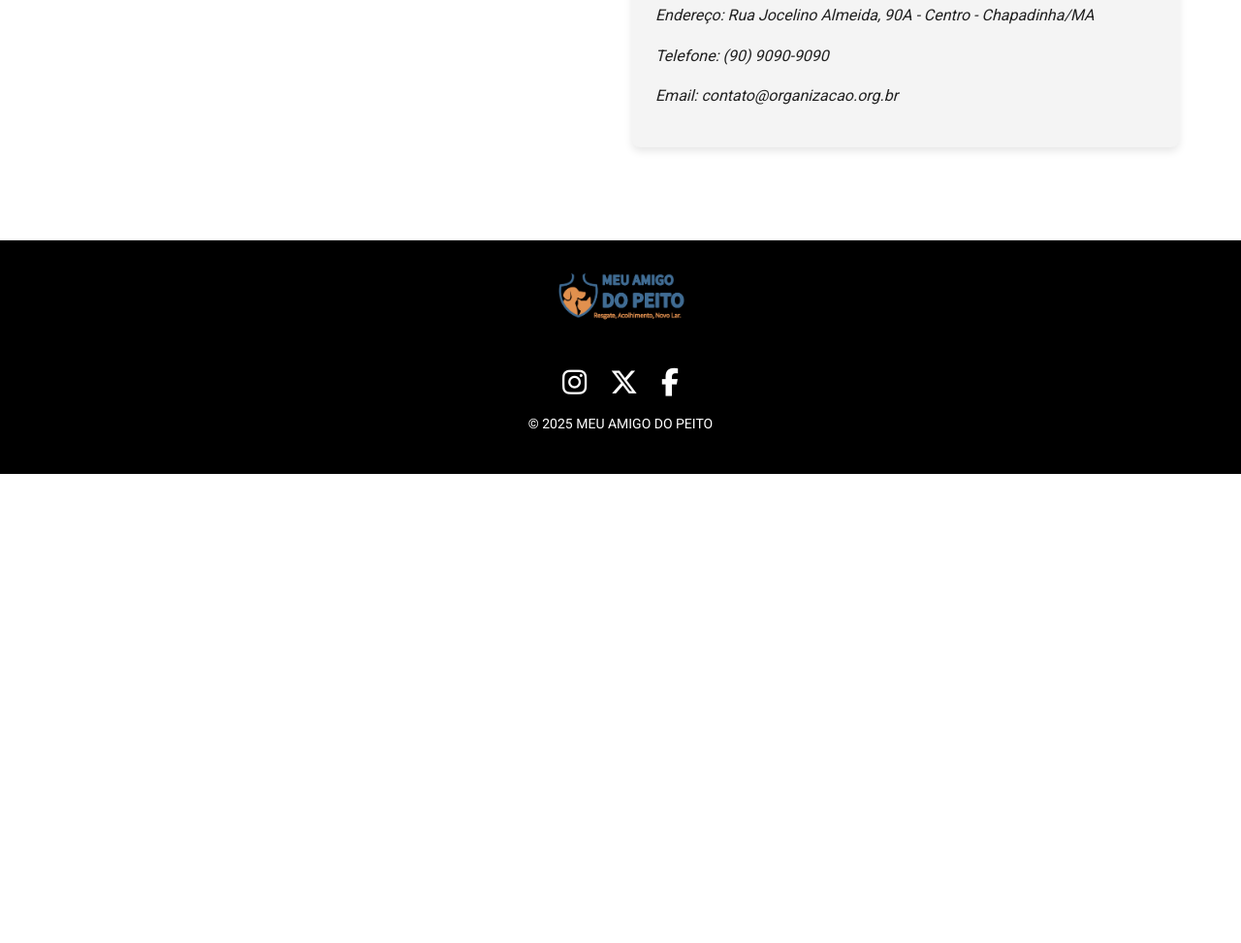
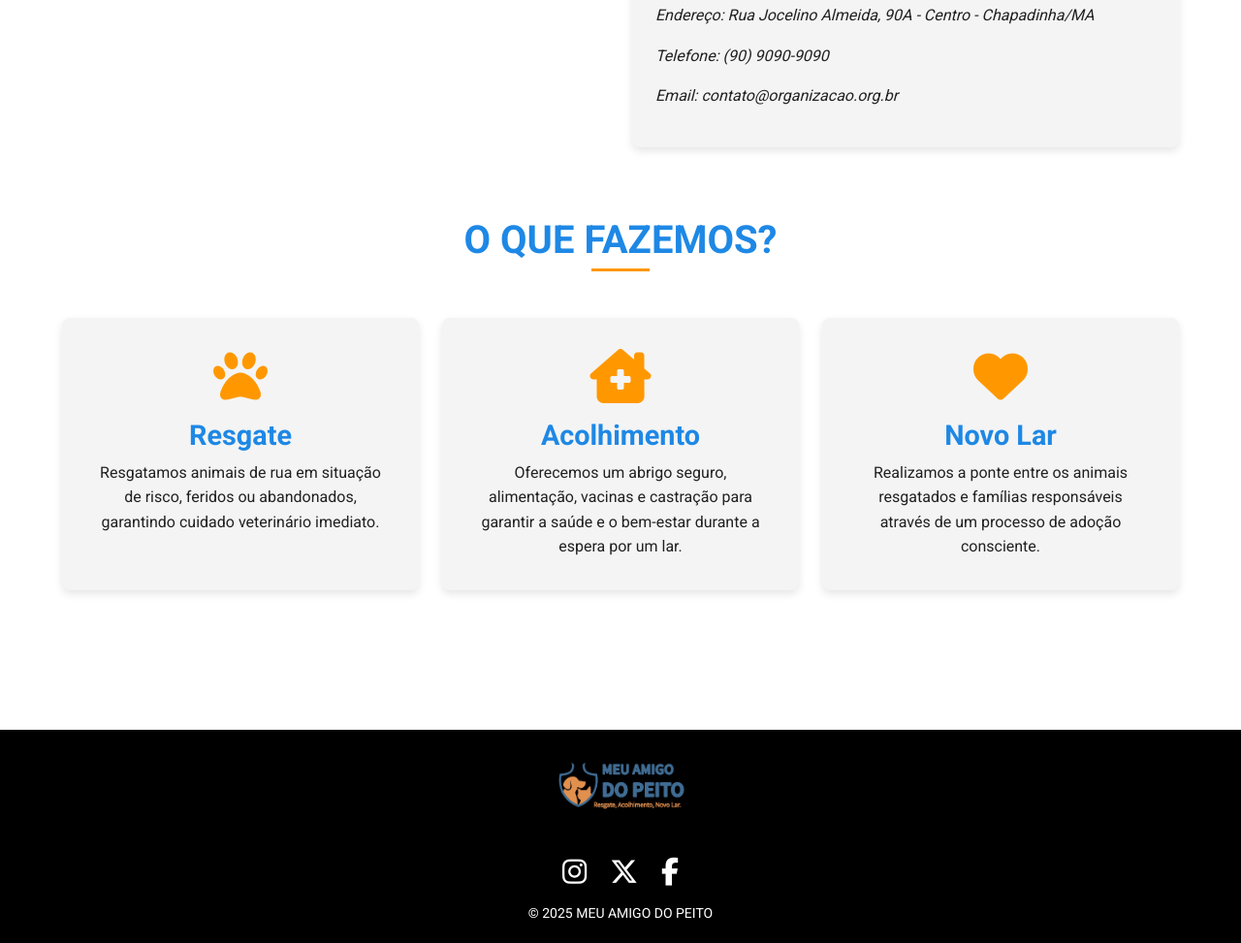
Before and after one commit to Ricardo-Emanoel/desenvolvimento-front-end, a plain HTML site: page index.html in a window 1280 px wide. Shown: the part 1388-2361 px from the top of the page at 97% size. Before the commit the page ends 1877 px from the top, so only its background shows below. Drawn offline with Linux system fonts and the light colour scheme.

Commit message:
v2-00054 finalização pagina index

```diff
--- a/index.css
+++ b/css/index.css
@@ -174,7 +174,7 @@ a:hover {
 
 .hero-banner {
     grid-area: banner;
-    background-image: url('./img/banner.png');
+    background-image: url('../img/banner.png');
     background-size: cover;
     background-position: center;
     height: 450px;
@@ -293,6 +293,71 @@ footer {
     transform: translateY(-8px) rotate(-45deg);
 }
 
+.nossos-servicos {
+    padding: var(--espaco-xxl) 0;
+    text-align: center;
+}
+
+.titulo-secao {
+    font-size: var(--tamanho-h2);
+    color: var(--cor-secundaria);
+    margin-bottom: var(--espaco-xxl);
+    position: relative;
+    padding-bottom: var(--espaco-sm);
+}
+
+.titulo-secao::after {
+    content: '';
+    display: block;
+    width: 60px;
+    height: 3px;
+    background-color: var(--cor-primaria);
+    margin: 0 auto;
+    position: absolute;
+    bottom: 0;
+    left: 50%;
+    transform: translateX(-50%);
+}
+
+.cards-servicos {
+    display: flex;
+    justify-content: space-between;
+    gap: var(--espaco-lg);
+}
+
+.card-servico {
+    flex: 1; /* Garante que todos tenham a mesma largura */
+    padding: var(--espaco-xl);
+    background-color: var(--cor-fundo-claro);
+    border-radius: var(--borda-arredondada);
+    box-shadow: var(--sombra-padrao);
+    transition: transform 0.3s ease;
+}
+
+.card-servico:hover {
+    transform: translateY(-5px);
+    box-shadow: 0 8px 16px rgba(0, 0, 0, 0.15);
+}
+
+.icon-servico {
+    font-size: var(--tamanho-h1);
+    color: var(--cor-primaria);
+    margin-bottom: var(--espaco-md);
+    display: block;
+}
+
+.card-servico h3 {
+    font-size: var(--tamanho-h3);
+    margin-bottom: var(--espaco-sm);
+    color: var(--cor-secundaria);
+}
+
+.card-servico p {
+    font-size: var(--tamanho-base);
+    color: var(--cor-texto-escuro);
+    margin-bottom: 0;
+}
+
 @media (max-width: 1199px) {
     .container {
         max-width: 960px;
@@ -321,6 +386,11 @@ footer {
 
     .mission, .contact-info {
         grid-column: 1 / span 12;
+    }
+
+    .cards-servicos {
+        flex-wrap: wrap;
+        justify-content: center;
     }
 }
 
@@ -403,7 +473,7 @@ footer {
     }
 
     .hero-banner {
-        height: 250px;
+        height: 200px;
     }
     .container {
         width: 95%;
@@ -412,6 +482,20 @@ footer {
     }
     h1 { font-size: var(--tamanho-h2); }
     h2 { font-size: var(--tamanho-h3); }
+
+    .cards-servicos {
+        flex-direction: column;
+        gap: var(--espaco-xl);
+    }
+
+    .card-servico {
+        flex: none;
+        width: 100%;
+    }
+
+    .titulo-secao {
+        font-size: var(--tamanho-h3);
+    }
 }
 
 @media (max-width: 575px) {
@@ -422,7 +506,7 @@ footer {
         height: 45px;
     }
     .hero-banner {
-        height: 200px;
+        height: 150px;
     }
     h1 { font-size: var(--tamanho-h3); }
     h2 { font-size: var(--tamanho-h4); }
--- a/index.html
+++ b/index.html
@@ -5,7 +5,7 @@
     <meta name="viewport" content="width=device-width, initial-scale=1.0">
     <title>meu amigo do peito</title>
     <link href="https://fonts.googleapis.com/css2?family=Roboto:wght@400;700&display=swap" rel="stylesheet">
-    <link rel="stylesheet" href="index.css">
+    <link rel="stylesheet" href="./css/index.css">
     <link rel="stylesheet" href="https://cdnjs.cloudflare.com/ajax/libs/font-awesome/6.5.2/css/all.min.css">
 </head>
 <body>
@@ -72,6 +72,31 @@
                 </address>
             </section>
 
+            <section class="nossos-servicos" style="grid-column: 1 / span 12;">
+                <h2 class="titulo-secao">O QUE FAZEMOS?</h2>
+
+                <div class="cards-servicos">
+
+                    <div class="card-servico">
+                        <i class="fa-solid fa-paw icon-servico"></i>
+                        <h3>Resgate</h3>
+                        <p>Resgatamos animais de rua em situação de risco, feridos ou abandonados, garantindo cuidado veterinário imediato.</p>
+                    </div>
+
+                    <div class="card-servico">
+                        <i class="fa-solid fa-house-chimney-medical icon-servico"></i>
+                        <h3>Acolhimento</h3>
+                        <p>Oferecemos um abrigo seguro, alimentação, vacinas e castração para garantir a saúde e o bem-estar durante a espera por um lar.</p>
+                    </div>
+
+                    <div class="card-servico">
+                        <i class="fa-solid fa-heart icon-servico"></i>
+                        <h3>Novo Lar</h3>
+                        <p>Realizamos a ponte entre os animais resgatados e famílias responsáveis através de um processo de adoção consciente.</p>
+                    </div>
+                </div>
+            </section>
+
         </div>
 
     </main>
```
